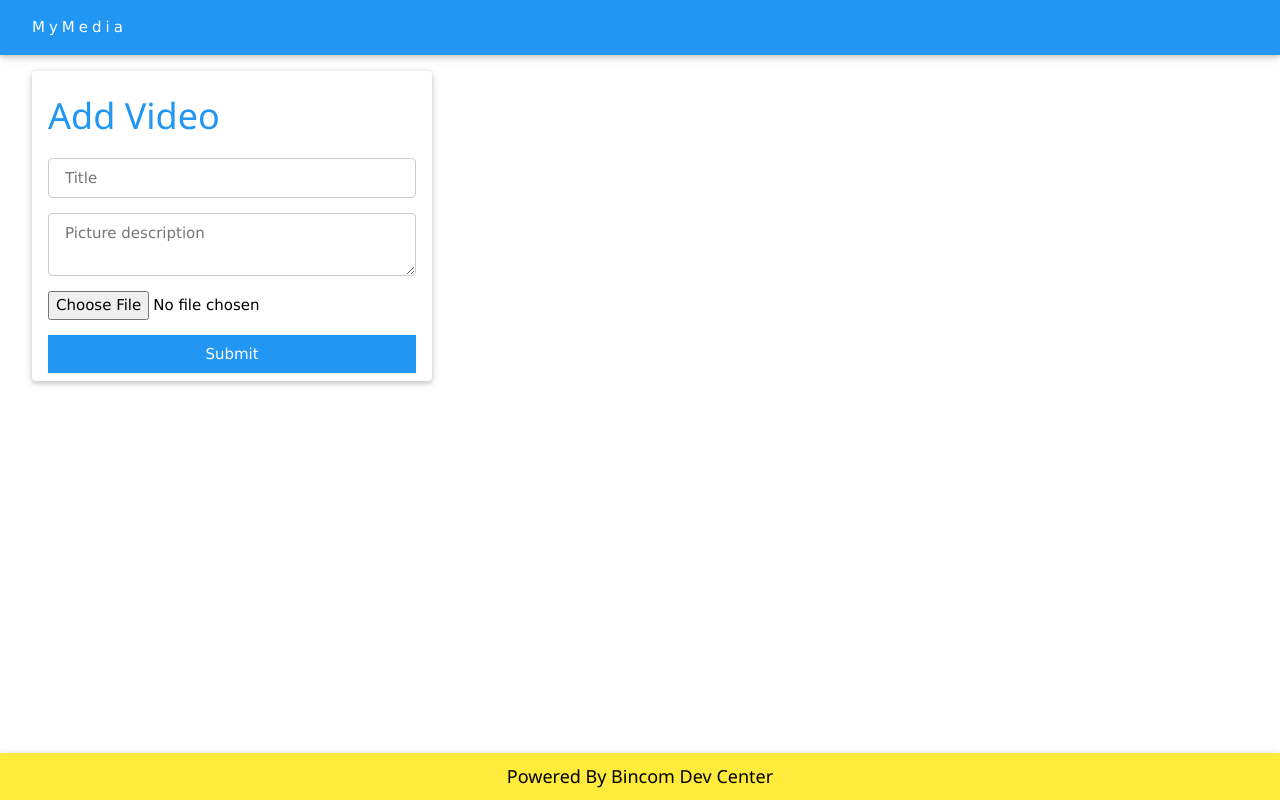
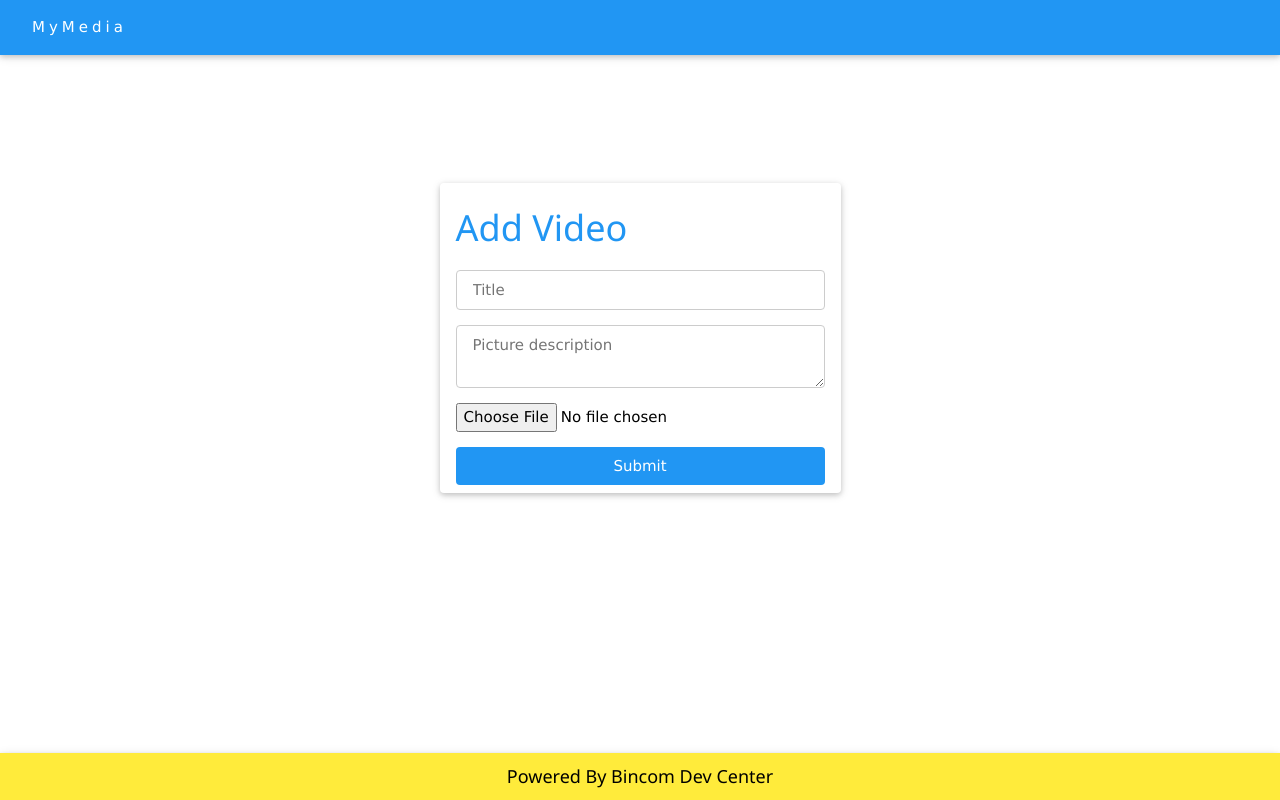
Before and after one commit to musaaj/MyMedia, a Django app: page /add_video/ in a window 1280 px wide. Run offline with Django 4.2, Linux system fonts and the light colour scheme; some libraries are stand-ins or nearby versions.

Commit message:
Auto Commit

```diff
--- a/musaaj/templates/base.html
+++ b/musaaj/templates/base.html
@@ -6,6 +6,7 @@
 	{% load static %}
 	<link rel="stylesheet" href="https://www.w3schools.com/w3css/4/w3.css"/>
 	<link rel="stylesheet" href="https://cdnjs.cloudflare.com/ajax/libs/font-awesome/6.3.0/css/all.min.css" integrity="sha512-SzlrxWUlpfuzQ+pcUCosxcglQRNAq/DZjVsC0lE40xsADsfeQoEypE+enwcOiGjk/bSuGGKHEyjSoQ1zVisanQ==" crossorigin="anonymous" referrerpolicy="no-referrer" />
+	<link rel="icon" href="{% static 'icon.png' %}" />
   {% block css %}
   {% endblock %}
 </head>
@@ -23,7 +24,7 @@
 </div>
 
 <!-- Page content -->
-<div class="w3-container">
+<div class="w3-container w3-padding-64">
   {% block content %}
   {% endblock %}
 </div>
--- a/musaaj/templates/video_form.html
+++ b/musaaj/templates/video_form.html
@@ -1,15 +1,21 @@
 {% extends 'base.html'%}
+{% load static %}
+
+{% block title %}
 	Add Video
-{% block title %}
 {% endblock title %}
 
+{% block css %}
+	<link rel="stylesheet" href="{% static 'custom_style.css' %}">
+{% endblock css %}
+
 {% block content %}
-	<div class="w3-card w3-padding w3-margin w3-round" style="max-width: 400px;">
-		<h1 class="w3-text-blue">Add Video</h1>
-		<form method="post" enctype="multipart/form-data">
+	<div class="row w3-padding-64">
+		<form class="w3-card w3-padding w3-round" method="post" enctype="multipart/form-data">
+			<h1 class="w3-text-blue">Add Video</h1>
 			{% csrf_token %}
 			{{form.as_p}}
-			<button class="w3-bar w3-button w3-blue" type="submit">Submit</button>
+			<button class="w3-bar w3-button w3-round w3-blue" type="submit">Submit</button>
 		</form>
 	</div>
 {% endblock content %}
--- a/static/custom_style.css
+++ b/static/custom_style.css
@@ -16,9 +16,21 @@
 }
 .image{
 	width:200px;
-	height: 200px;
+	display:block;
+	height:200px;
 }
 .audio{
   width:100px;
 	height:100px;
 }
+
+@media only screen and (max-width: 600px){
+	.row-items{
+		width:100%;
+	}
+	.image{
+		display: block;
+		width: 100%;
+		height: 200px;
+	}
+}
```
Also changed, not shown: musaaj/templates/audio_form.html (+9 -4 lines), static/icon.png (added), 1 other file.
